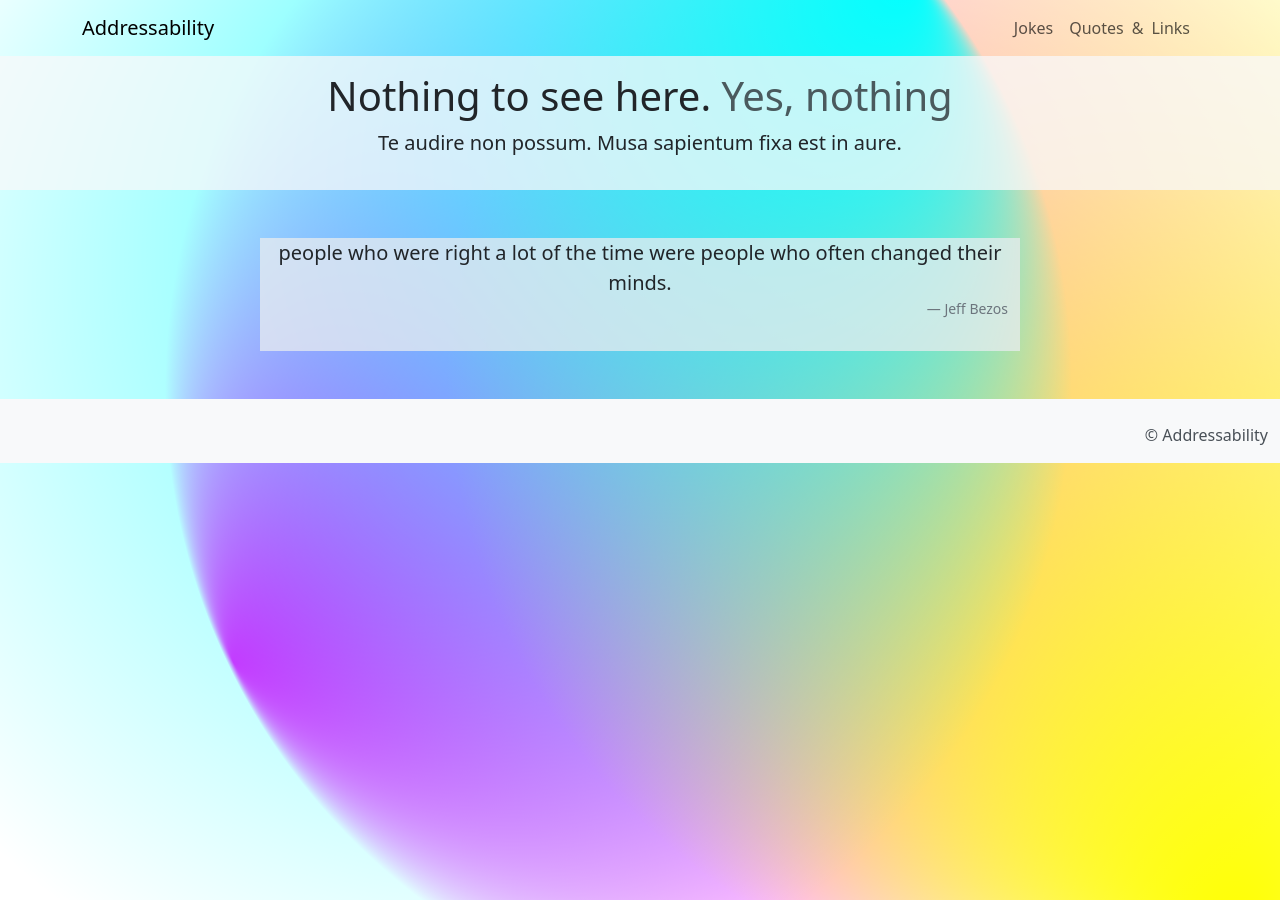
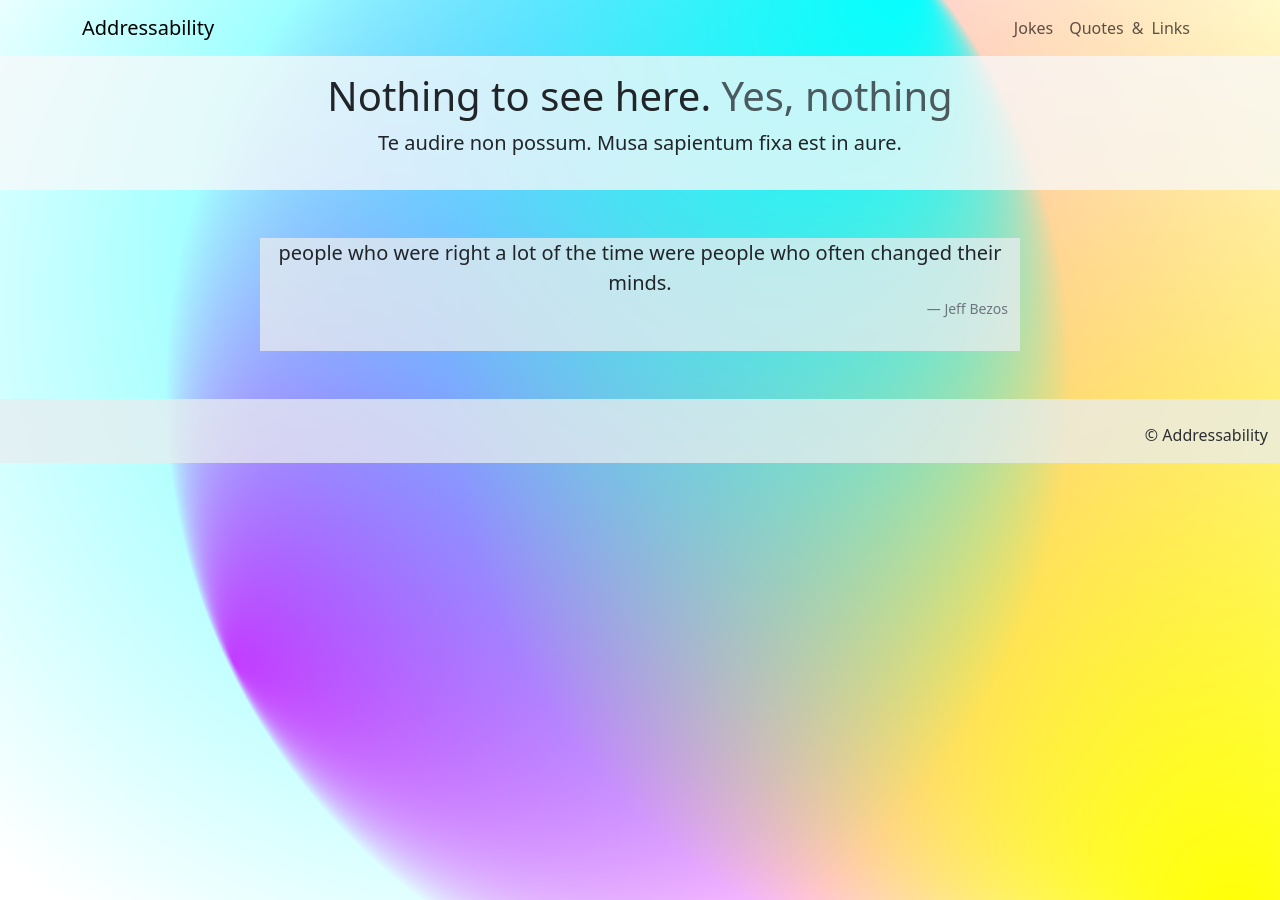
Before and after one commit to raz0x/addressability, a Jekyll site: the page built from index.html, in a window 1280 px wide. Built offline with Jekyll 4.4.1, drawn with Linux system fonts in a browser that asks for light colours.

Commit message:
Update footer.html

```diff
--- a/_includes/footer.html
+++ b/_includes/footer.html
@@ -1,4 +1,4 @@
-<footer class="container-fluid text-light-emphasis bg-body-tertiary bg-opacity mt-4 pt-4">
+<footer class="container-fluid text-secondary-emphasis bg-body-secondary bg-opacity-75 mt-4 pt-4">
     <div class="row justify-content-center align-items-end">
         <div class="text-end">
             <p>&copy; Addressability</p>
```
